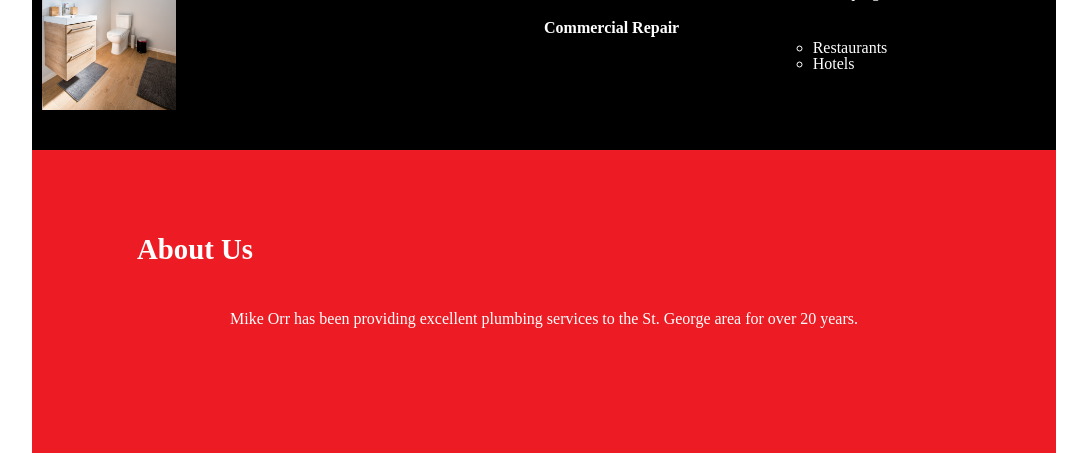
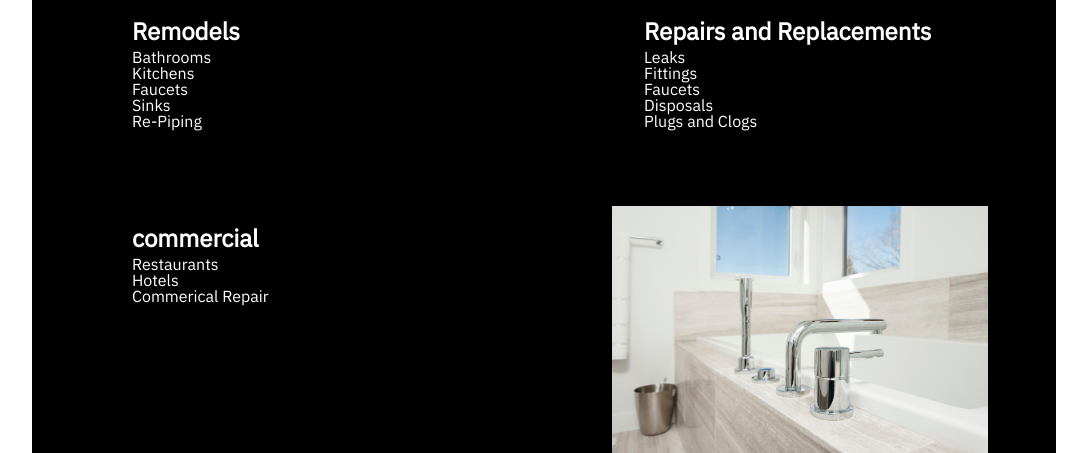
Before and after one commit to d00345747/web3400-final-project, a PHP site: page / in a window 1280 px wide. Shown: the part 1624-2077 px from the top of the page, without its empty margins (96-1183 px from the left). Run offline with PHP 8.4, Linux system fonts and the light colour scheme.

Commit message:
Changed body added more photos

```diff
--- a/css/style.css
+++ b/css/style.css
@@ -107,11 +107,12 @@ li.active a { color: rgb(19, 161, 10); }
 #hero p {
     font-size: 1.5em;
     margin: 5px;
+    padding-right: 20px;
     align-self: center;
     justify-self: center;
     color: #000;
     font-family: plexmedi;
-    font-size: 35px;
+    font-size: 40px;
 }
 
 #phone {
@@ -128,14 +129,15 @@ li.active a { color: rgb(19, 161, 10); }
     color: white;
     font-family: plexreg, sans-serif;
     font-size: 20px;
+    margin-bottom: 15px;
 }
 
 #phone #p2 {
     font-size: 1.5em;
 }
 
-#phone #p3 {
-    font-size: 1.5em;
+#p3 a {
+    font-size: 40px;
     text-decoration: none;
     color: inherit;
 }
@@ -149,16 +151,17 @@ li.active a { color: rgb(19, 161, 10); }
     align-self: center;
     border-radius: 50px;
     border: none;
-    background-color: #fff
+    background-color: #fff;
+    font-size: 18px;
 }
 
 #body {
+    display: grid;
     grid-column: span 2;
-    display: grid;
-    grid-template-columns: 50% 50%;
-    grid-template-rows: repeat(5, minmax(100px, auto) ) 10px;
-    grid-row-gap: 20px;
-    background-color: #000;
+    grid-template-columns: 1fr 1fr;
+    grid-template-rows: repeat(6, 1fr);
+    height: 1500px;
+    background-color: black;
     color: white;
 }
 
@@ -167,7 +170,116 @@ li.active a { color: rgb(19, 161, 10); }
     grid-row: 1;
     font-size: 1.8em;
     padding: 5px;
+    margin-left: 95px;
+    margin-top: 80px;
+    font-family: plexmed, sans-serif;
+}
+
+#body #installations {
+    grid-column: 1;
+    grid-row: 2;
+    font-size: 24px;
     margin-left: 100px;
+    font-family: plexreg, sans-serif;
+}
+
+#body #picture1 {
+    grid-column: 2;
+    grid-row: 2 / span 2;
+    height: 300px;
+    margin: auto;
+}
+
+#body #installs {
+    grid-column: 1;
+    grid-row: 2;
+    font-family: plexreg, sans-serif;
+    margin-top: 30px;
+    margin-left: 100px;
+}
+
+#body #reps {
+    grid-column: 2;
+    grid-row: 4;
+    font-size: 24px;
+    margin-left: 100px;
+    margin-top: 20px;
+    font-family: plexreg, sans-serif;
+}
+
+#body #repairs {
+    grid-column: 2;
+    grid-row: 4;
+    font-family: plexreg, sans-serif;
+    margin-top: 50px;
+    margin-left: 100px;
+}
+
+#body #wrenchpic {
+    grid-column: 1;
+    grid-row: 3;
+    height: 250px;
+    margin: auto;
+}
+
+#body #remodel {
+    grid-column: 1;
+    grid-row: 4;
+    font-size: 24px;
+    margin-left: 100px;
+    margin-top: 20px;
+    font-family: plexreg, sans-serif;
+}
+
+#body #remodels {
+    grid-column: 1;
+    grid-row: 4;
+    font-family: plexreg, sans-serif;
+    margin-top: 50px;
+    margin-left: 100px;
+}
+
+#body #ComRepair {
+    grid-column: 1;
+    grid-row: 5;
+    font-size: 24px;
+    margin-left: 100px;
+    margin-top: 20px;
+    font-family: plexreg, sans-serif;
+}
+
+#body #commercial {
+    grid-column: 1;
+    grid-row: 5;
+    font-family: plexreg, sans-serif;
+    margin-top: 50px;
+    margin-left: 100px;
+}
+
+#tubfaucet {
+    grid-column: 2;
+    grid-row: 5;
+    height: 250px;
+    margin: auto;
+}
+
+#nobpic {
+    grid: 1/3;
+    grid-row: 6;
+    height: 350px;
+    margin: auto;
+    margin-bottom: 30px;
+}
+
+/*
+
+
+#body h2 {
+    grid-column: 1;
+    grid-row: 1;
+    font-size: 1.8em;
+    padding: 5px;
+    margin-left: 95px;
     margin-top: 80px;
     font-family: plexmed, sans-serif;
 }
@@ -177,30 +289,32 @@ li.active a { color: rgb(19, 161, 10); }
     grid-row: 2;
     font-size: 1.1em;
     margin-left: 100px;
+    font-family: plexreg, sans-serif;
 }
 
 #body ul.services {
     list-style-type: circle;
     font-size: 1em;
     text-align: left;
-    align-self: flex-end;
     margin-left: 100px
 }
 
 #body #installs {
     grid-column: 1;
     grid-row: 2;
+
+    font-family: plexreg, sans-serif;
 }
 
 #body #reps {
     grid-column: 1;
-    grid-row: 3;
+    grid-row: 4;
     margin-left: 100px;
 }
 
 #body #repairs {
     grid-column: 1;
-    grid-row: 3;
+    grid-row: 5;
     margin-left: 100px;
 }
 
@@ -248,6 +362,8 @@ li.active a { color: rgb(19, 161, 10); }
     margin-top: 20px;
 }
 
+*/
+
 #aboutus {
     grid-column: 1 / span 2;
     display: grid;
@@ -263,18 +379,20 @@ li.active a { color: rgb(19, 161, 10); }
     margin-left: 100px;
     margin-top: 80px;
     color: white;
+    font-family: plexmed, sans-serif;
 }
 
 #aboutus p {
     grid-column: 1/3;
     grid-row: 2 ;
-    font-size: 1em;
+    font-size: 20px;
     padding: 5px;
     margin: 5px;
-    justify-self: center;
+    margin-left: 100px;
+    width: 70%;
     align-self: center;
     color: white;
-
+    font-family: plexreg, sans-serif;
 }
 
 #aboutus #picture3 {
@@ -599,8 +717,6 @@ input[type=submit] {
         list-style-type: circle;
         font-size: 1em;
         text-align: left;
-        justify-self: end;
-        align-self: flex-end;
     }
 
     #body #installs {
--- a/index.html
+++ b/index.html
@@ -23,7 +23,7 @@
                 <div id="heroPic"></div>
             </div>
             <div id="phone">
-                <p id="p1">For questions or to set an appointment call: </p>
+                <p id="p1">For questions or to set an appointment<br> please call: </p>
                 <p id="p3"><a href="tel:4356807042">(435)680-7042</a></p>
                 <button id="message">Send Secure Message</button>
             </div>
@@ -37,6 +37,8 @@
                     <li>Reverse-Osmosis Systems</li>
                     <li>Disposals</li>
                 </ul>
+                <img id="picture1" src="/images/picture2_2x.png" alt="faucet">
+                <img id="wrenchpic" src="/images/pipewrench.jpg" alt="Pipe wrenches">
                 <h4 id="reps">Repairs and Replacements</h4>
                 <ul id="repairs" class="services">
                     <li>Leaks</li>
@@ -45,8 +47,6 @@
                     <li>Disposals</li>
                     <li>Plugs and Clogs</li>
                 </ul>
-                <div id="picture1"></div>
-                <div id="picture2"></div>
                 <h4 id="remodel">Remodels</h4>
                 <ul id="remodels" class="services">
                     <li>Bathrooms</li>
@@ -55,15 +55,19 @@
                     <li>Sinks</li>
                     <li>Re-Piping</li>
                 </ul>
-                <h4 id="ComRepair">Commercial Repair</h4>
+                <h4 id="ComRepair">commercial</h4>
                 <ul id="commercial" class="services">
                     <li>Restaurants</li>
                     <li>Hotels</li>
+                    <li>Commerical Repair</li>
                 </ul>
+                <img id="tubfaucet" src="/images/tubfaucet.jpg" alt="bathtub">
+                <img id="nobpic" src="/images/yellownob.jpg" alt="Yellow Knob">
             </div>
             <div id="aboutus">
                 <h2>About Us</h2>
-                <p>Mike Orr has been providing excellent plumbing services to the St. George area for over 20 years.</p>
+                <p>Service Specialist has been providing high quality plumbing service
+                    to the St. George area for over 20 years.</p>
             </div>
             <div id="contact">
                 <h2 id="cont" class="conH2">Contact</h2>
```
Also changed, not shown: images/tubfaucet.jpg (added), 2 other files.
